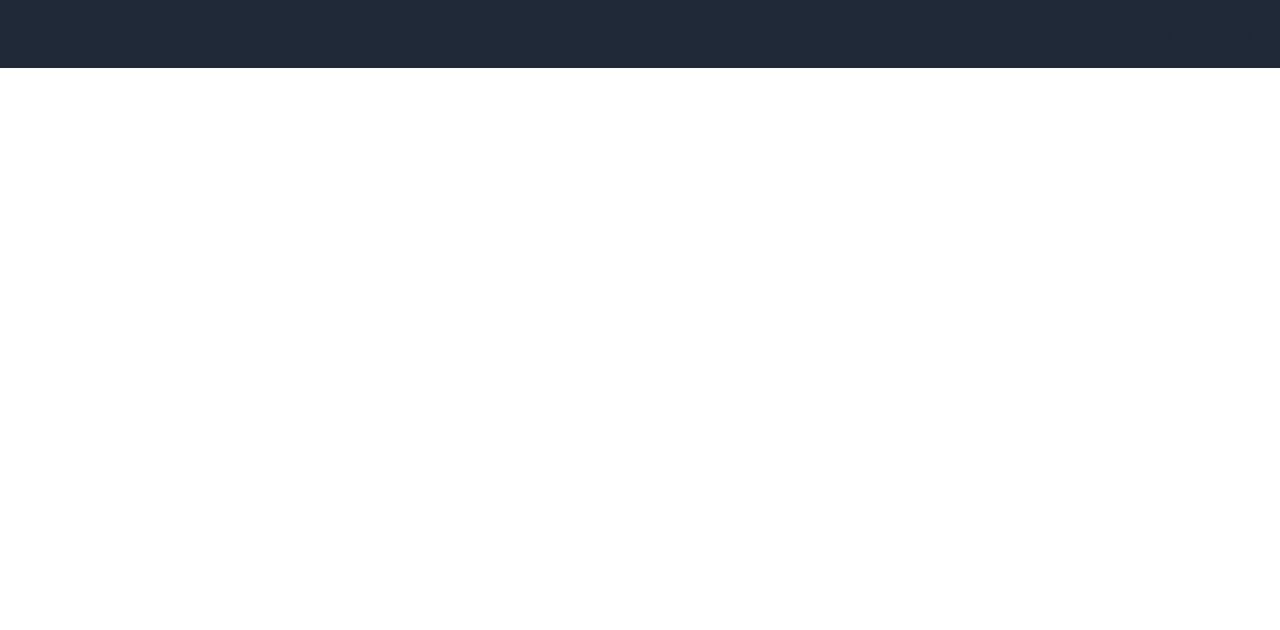
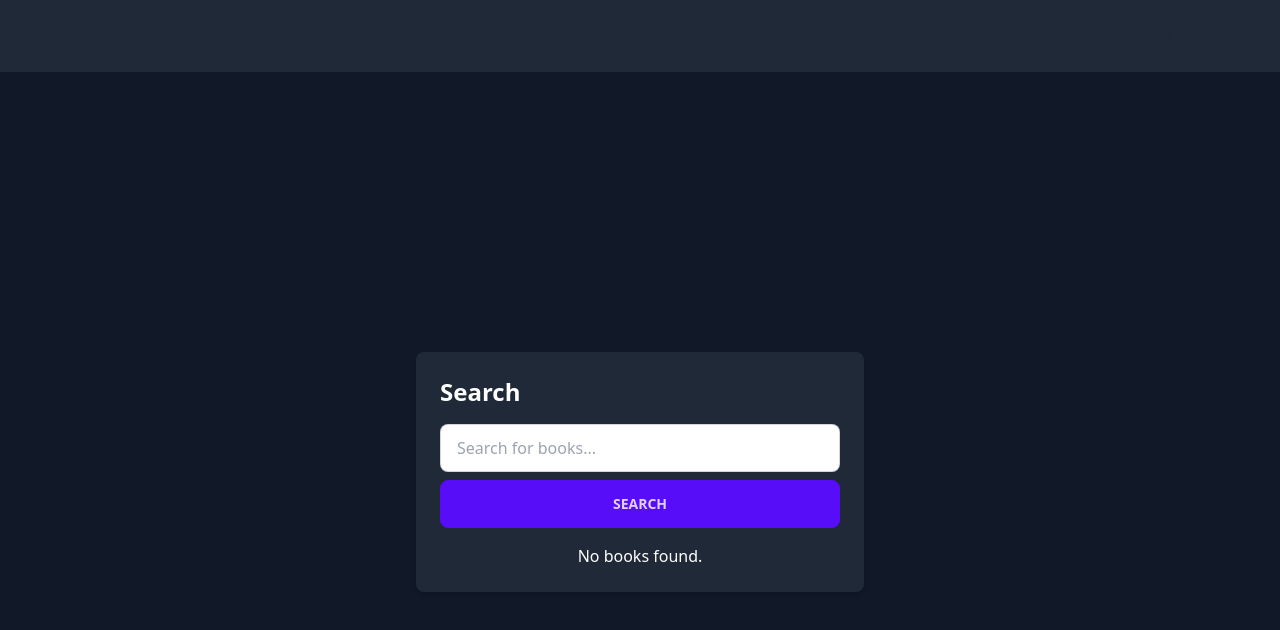
Before and after one commit to sabieber/books, a Vue app in the folder frontend/: page /search in a window 1280 px wide. Shown: the top 630 px of the page. Built offline with nearby package versions, Linux system fonts and the light colour scheme; sample sign-in values are in the browser's storage.

Commit message:
Add basic search function

```diff
--- a/frontend/src/App.vue
+++ b/frontend/src/App.vue
@@ -5,6 +5,7 @@
     </div>
     <div class="flex-none">
       <ul class="menu menu-horizontal px-1">
+        <li><RouterLink to="/search"><MagnifyingGlassIcon class="size-6" /></RouterLink></li>
         <li><RouterLink to="/">Home</RouterLink></li>
         <li><RouterLink to="/library">Library</RouterLink></li>
         <li><a @click="logout">Logout</a></li>
@@ -17,8 +18,10 @@
 
 <script lang="ts">
 import router from "@/router";
+import {MagnifyingGlassIcon} from "@heroicons/vue/16/solid";
 
 export default {
+  components: {MagnifyingGlassIcon},
   methods: {
     logout() {
       localStorage.removeItem('token')
--- a/frontend/src/router/index.ts
+++ b/frontend/src/router/index.ts
@@ -1,6 +1,8 @@
-import { createRouter, createWebHistory } from 'vue-router'
-import HomeView from '@/views/HomeView.vue'
+import { createRouter, createWebHistory } from 'vue-router';
+import HomeView from '@/views/HomeView.vue';
 import LibraryView from "@/views/LibraryView.vue";
+import SearchView from "@/views/SearchView.vue";
+import SearchDetailView from "@/views/SearchDetailView.vue";
 import LoginView from "@/views/LoginView.vue";
 import RegisterView from "@/views/RegisterView.vue";
 
@@ -16,6 +18,22 @@ const router = createRouter({
       path: '/library',
       name: 'library',
       component: LibraryView,
+      meta: {
+        requiresAuth: true
+      }
+    },
+    {
+      path: '/search',
+      name: 'search',
+      component: SearchView,
+      meta: {
+        requiresAuth: true
+      }
+    },
+    {
+      path: '/search/:id',
+      name: 'search-detail',
+      component: SearchDetailView,
       meta: {
         requiresAuth: true
       }
--- /dev/null
+++ b/frontend/src/views/SearchDetailView.vue
@@ -0,0 +1,55 @@
+<template>
+  <div class="dark min-h-screen flex items-center justify-center bg-gray-900">
+    <div class="w-full max-w-md bg-gray-800 rounded-lg shadow-md p-6">
+      <div v-if="loading" class="flex justify-center">
+        <span class="loading loading-spinner loading-lg"></span>
+      </div>
+      <div v-else-if="book" class="text-white">
+        <img :src="book.volumeInfo.imageLinks?.thumbnail" alt="Book cover" class="w-24 h-32 object-cover mb-4" />
+        <h2 class="text-2xl font-bold mb-2">{{ book.volumeInfo.title }}</h2>
+        <p class="mb-2">{{ book.volumeInfo.authors?.join(', ') }}</p>
+        <p class="mb-2">{{ book.volumeInfo.publishedDate }}</p>
+        <p class="mb-2" v-html="book.volumeInfo.description"></p>
+      </div>
+      <div v-else class="text-white text-center">Book not found.</div>
+    </div>
+  </div>
+</template>
+
+<script lang="ts">
+import {defineComponent, onMounted, ref} from 'vue';
+import {useRoute} from 'vue-router';
+
+export default defineComponent({
+  setup() {
+    const route = useRoute();
+    const book = ref(null);
+    const loading = ref(true);
+
+    const fetchBookDetails = async (bookId: string) => {
+      try {
+        const response = await fetch(`https://www.googleapis.com/books/v1/volumes/${bookId}`);
+        if (response.ok) {
+          book.value = await response.json();
+        } else {
+          console.error('Failed to fetch book details:', await response.json());
+        }
+      } catch (error) {
+        console.error('Failed to fetch book details:', error);
+      } finally {
+        loading.value = false;
+      }
+    };
+
+    onMounted(() => {
+      const bookId = route.params.id as string;
+      fetchBookDetails(bookId);
+    });
+
+    return {
+      book,
+      loading,
+    };
+  },
+});
+</script>
--- /dev/null
+++ b/frontend/src/views/SearchView.vue
@@ -0,0 +1,84 @@
+<template>
+  <div class="dark min-h-screen flex items-center justify-center bg-gray-900">
+    <div class="w-full max-w-md bg-gray-800 rounded-lg shadow-md p-6">
+      <div class="flex justify-between items-center mb-4">
+        <h2 class="text-2xl font-semibold text-white">Search</h2>
+      </div>
+      <div class="form-control mb-4">
+        <input type="text" v-model="query" class="input input-bordered" placeholder="Search for books..." />
+        <button class="btn btn-primary mt-2" @click="searchBooks">Search</button>
+      </div>
+      <div v-if="loading" class="flex justify-center">
+        <span class="loading loading-spinner loading-lg"></span>
+      </div>
+      <div v-else-if="books.length" class="grid gap-4 text-white" style="grid-template-columns: subgrid;">
+        <div v-for="book in books" :key="book.id" class="flex items-start gap-4 cursor-pointer" @click="viewBookDetail(book.id)">
+          <img :src="book.volumeInfo.imageLinks?.thumbnail" alt="Book cover" class="w-24 object-cover" />
+          <div>
+            <h3 class="font-bold">{{ book.volumeInfo.title }}</h3>
+            <p>{{ book.volumeInfo.authors?.join(', ') }}</p>
+          </div>
+        </div>
+      </div>
+      <div v-else class="text-white text-center">No books found.</div>
+    </div>
+  </div>
+</template>
+
+<script lang="ts">
+import { defineComponent } from 'vue';
+import { useRouter, useRoute } from 'vue-router';
+
+export default defineComponent({
+  data() {
+    return {
+      query: '',
+      books: [] as Array<any>,
+      loading: false,
+    };
+  },
+  setup() {
+    const router = useRouter();
+    const route = useRoute();
+    return { router, route };
+  },
+  created() {
+    const savedQuery = this.route.query.q as string;
+    if (savedQuery) {
+      this.query = savedQuery;
+      this.searchBooks();
+    }
+  },
+  methods: {
+    async searchBooks() {
+      if (!this.query.trim()) {
+        return;
+      }
+      this.loading = true;
+      try {
+        const response = await fetch(`https://www.googleapis.com/books/v1/volumes?q=${encodeURIComponent(this.query)}`);
+        if (response.ok) {
+          const data = await response.json();
+          this.books = data.items || [];
+        } else {
+          console.error('Failed to fetch books:', await response.json());
+        }
+      } catch (error) {
+        console.error('Failed to fetch books:', error);
+      } finally {
+        this.loading = false;
+      }
+    },
+    viewBookDetail(id: string) {
+      this.router.push({ name: 'search-detail', params: { id } });
+    },
+  },
+});
+</script>
+
+<style scoped>
+.grid {
+  display: grid;
+  grid-template-columns: 1fr 3fr;
+}
+</style>
```
